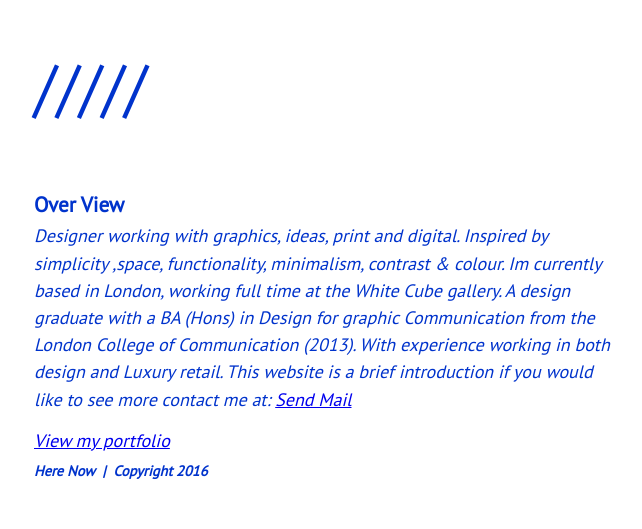
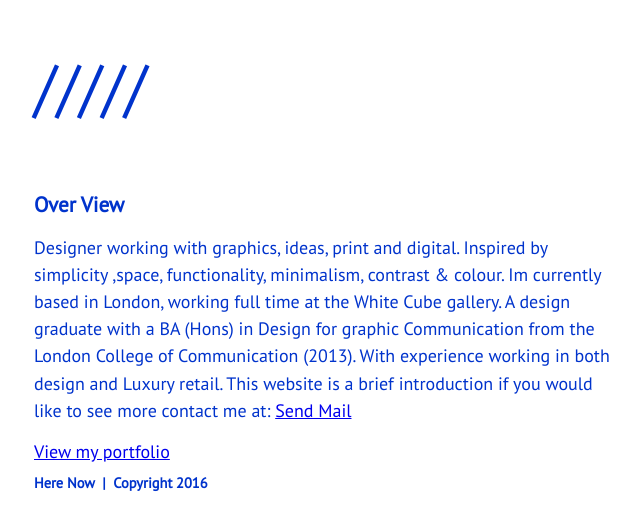
Before and after one commit to james2020/james2020.github.io, a plain HTML site: page index.html in a window 1280 px wide. Shown: the part 197-726 px from the top of the page, without its empty margins (94-736 px from the left). Drawn offline with Linux system fonts and the light colour scheme.

Commit message:
Update index.html

```diff
--- a/index.html
+++ b/index.html
@@ -56,7 +56,7 @@ background-image: inherit;
     <section id="present">
       <h3>Over View</h3>
       <p>
-        <i>Designer working with graphics, ideas, print and digital. Inspired by simplicity ,space, functionality, minimalism, contrast & colour. Im currently based in London, working full time at the White Cube gallery. A design graduate with a BA (Hons) in Design for graphic Communication from the London College of Communication (2013). With experience working in both design and Luxury retail. This website is a brief introduction if you would like to see more contact me at: <a href="mailto:mclearie@me.com?Subject=Hello%20again" target="_top">Send Mail</a>
+        <p>Designer working with graphics, ideas, print and digital. Inspired by simplicity ,space, functionality, minimalism, contrast & colour. Im currently based in London, working full time at the White Cube gallery. A design graduate with a BA (Hons) in Design for graphic Communication from the London College of Communication (2013). With experience working in both design and Luxury retail. This website is a brief introduction if you would like to see more contact me at: <a href="mailto:mclearie@me.com?Subject=Hello%20again" target="_top">Send Mail</a>
       </p>
       <a href="https://drive.google.com/file/d/0B3sTjbg5QZyAdUF5cTF6ZDd6LVU/view?usp=sharing/">View my portfolio</a>
     </section>
```
